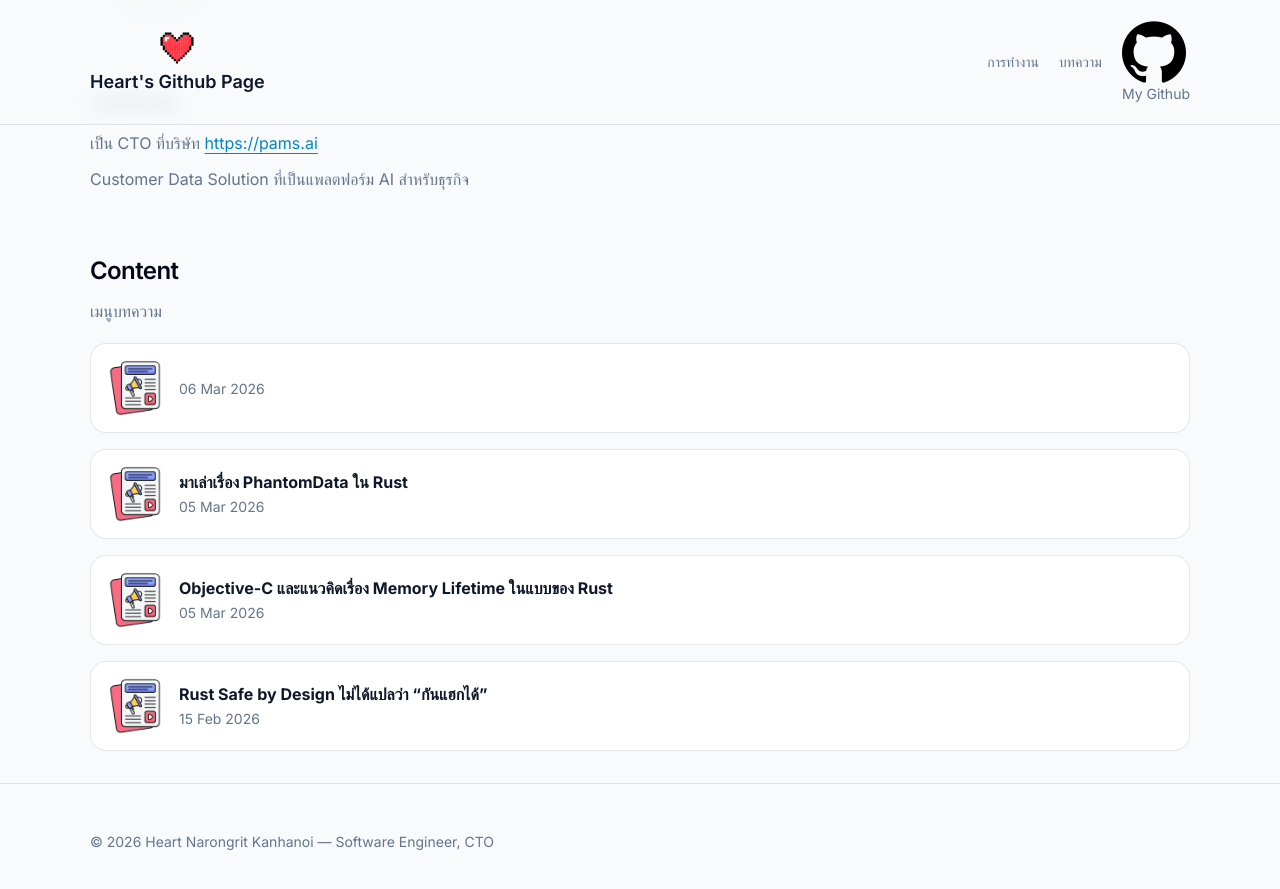
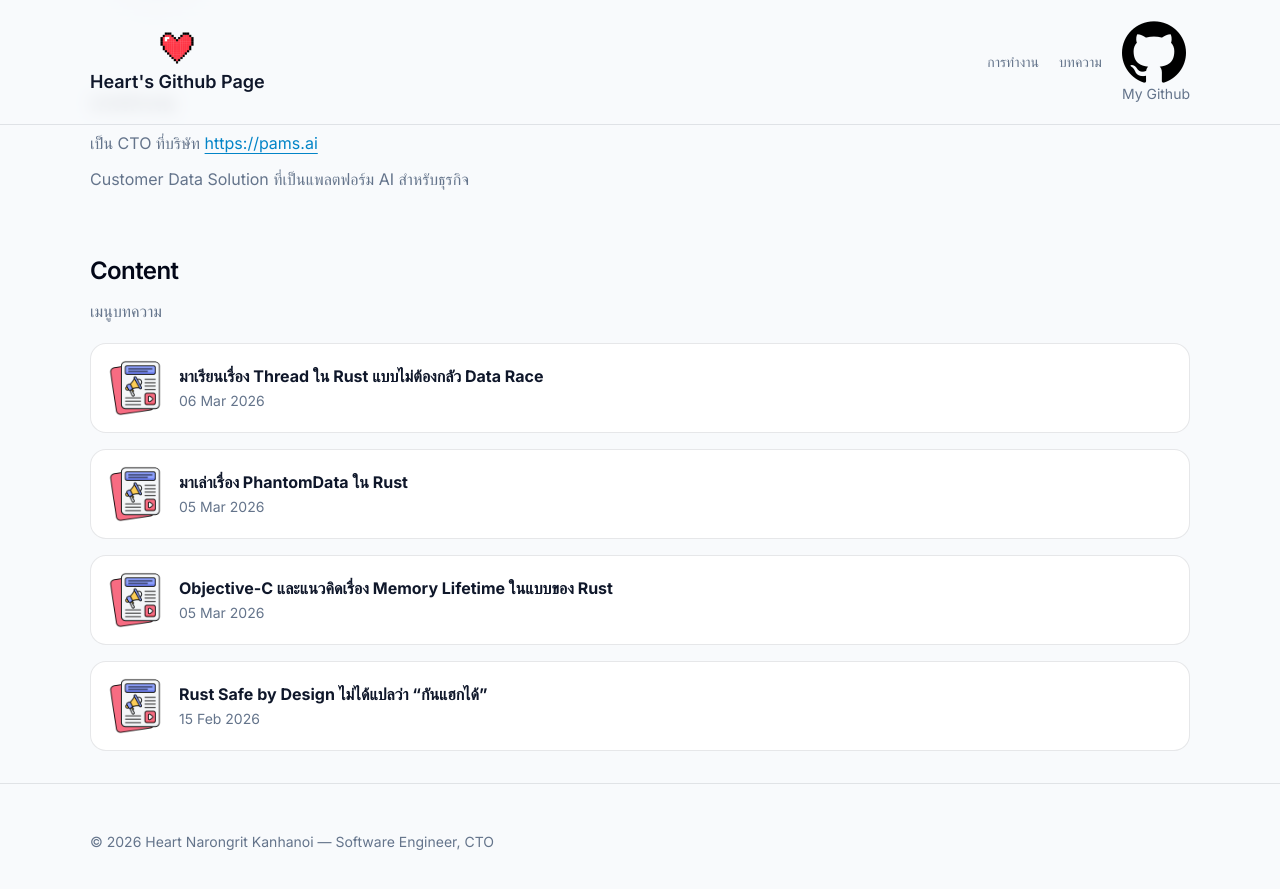
Before and after one commit to heart/heart.github.io, a Jekyll site: the page built from index.md, in a window 1280 px wide and 900 px high, scrolled down 334 px. Shown: the top 889 px of the window. Built offline with Jekyll 4.4.1, drawn with Linux system fonts in a browser that asks for light colours.

Commit message:
write title

```diff
--- a/_posts/2026-03-06-rust-thread.md
+++ b/_posts/2026-03-06-rust-thread.md
@@ -1,6 +1,6 @@
 ---
 layout: post
-title: ''
+title: 'มาเรียนเรื่อง Thread ใน Rust แบบไม่ต้องกลัว Data Race'
 date: 2026-03-06 14:52:35 +0700
 categories: 'rust thread'
 ---
```
